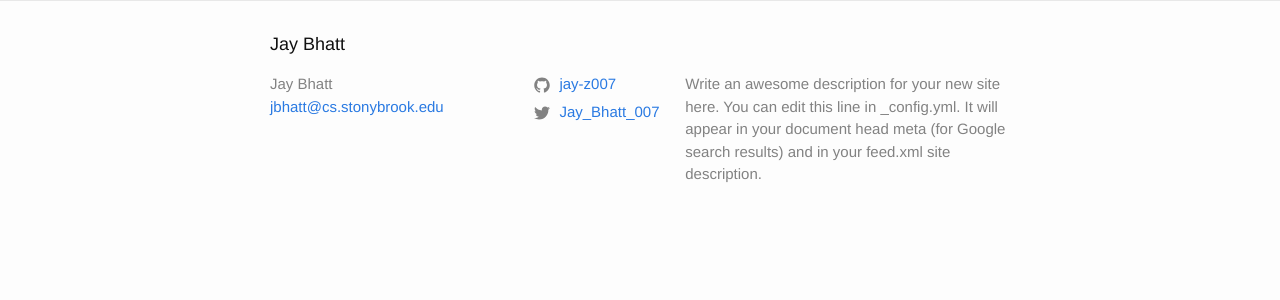
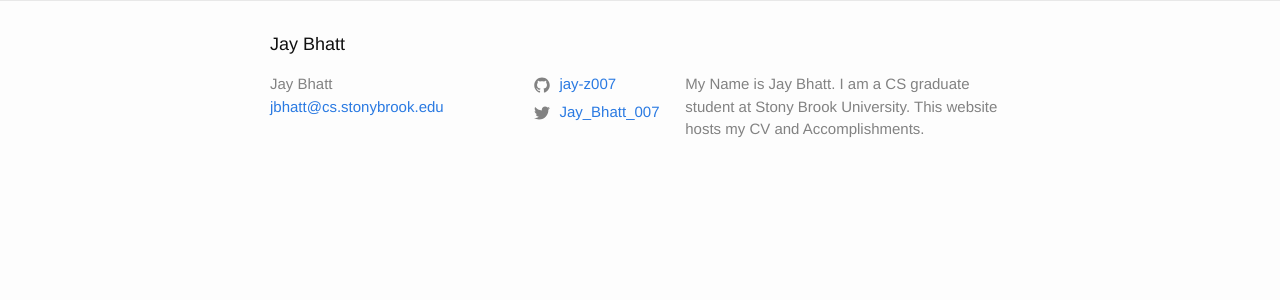
Before and after one commit to jay-z007/jay-z007.github.io, a Jekyll site: the page built from index_old.md, in a window 1280 px wide. Shown: the top 300 px of the page. Built offline with Jekyll 4.4.1, drawn with Linux system fonts in a browser that asks for light colours.

Commit message:
Changed the Site Description

```diff
--- a/_config.yml
+++ b/_config.yml
@@ -17,9 +17,8 @@ title: Jay Bhatt
 author: Jay Bhatt
 email: jbhatt@cs.stonybrook.edu
 description: >- # this means to ignore newlines until "baseurl:"
-  Write an awesome description for your new site here. You can edit this
-  line in _config.yml. It will appear in your document head meta (for
-  Google search results) and in your feed.xml site description.
+  My Name is Jay Bhatt. I am a CS graduate student at Stony Brook University.
+  This website hosts my CV and Accomplishments.
 baseurl: "" # the subpath of your site, e.g. /blog
 url: "" # the base hostname & protocol for your site, e.g. http://example.com
 twitter_username: Jay_Bhatt_007
```
